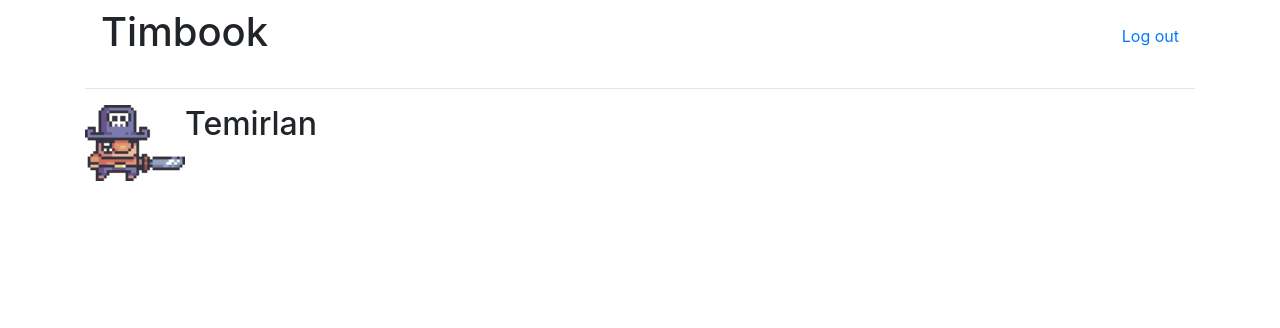
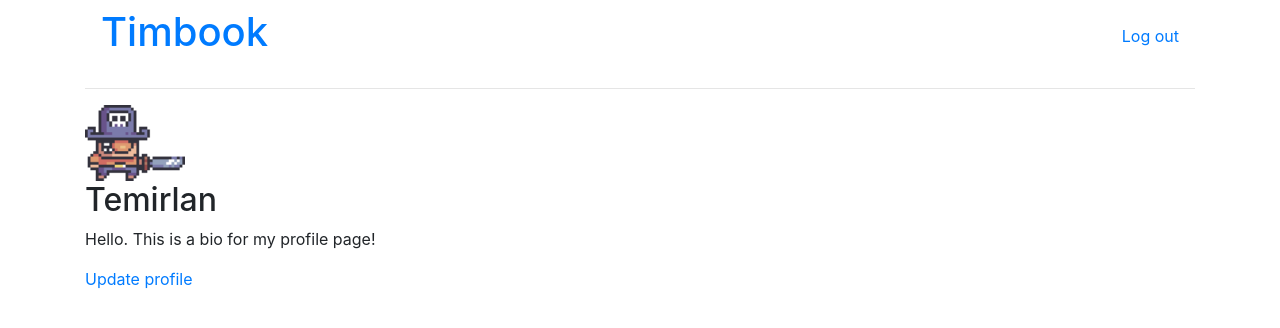
Before and after one commit to Temirlan504/socialNetwork, a Django app: page /users/profile/ in a window 1280 px wide. Shown: the top 328 px of the page. Run offline with Django 4.2, Linux system fonts and the light colour scheme; a user stored in the database is signed in; data comes from the database, SQL or seed files in the repository; both versions use the stored data as it was after the commit.

Commit message:
Added feature to update profile
Added feature to update profile

```diff
--- a/newsfeed/templates/newsfeed/main.html
+++ b/newsfeed/templates/newsfeed/main.html
@@ -3,11 +3,12 @@
 {% block body %}
     <div class="navbar">
         <h1>Timbook</h1>
+        <a href="{% url 'users:profile' %}"><img src="{{ user.profile.image.url }}" width="40px"></a>
         <a href="{% url 'users:logout' %}">Log out</a>
     </div>
     <hr>
     {% for post in posts %}
-        <h6><a href="{% url 'users:profile' %}">{{ post.author }}</a></h6>
+        <h6>{{ post.author }}</h6>
         <h6>{{ post.date_posted }}</h6>
         <h2>{{ post.title }}</h2>
         <p>{{ post.content }}</p>
--- a/users/models.py
+++ b/users/models.py
@@ -1,9 +1,21 @@
 from django.db import models
 from django.contrib.auth.models import User
+from PIL import Image
 
 class Profile(models.Model):
     user = models.OneToOneField(User, on_delete=models.CASCADE)
     image = models.ImageField(default="default.jpg", upload_to="profile_pics")
+    bio = models.TextField(blank=True)
 
     def __str__(self):
         return self.user.username
+
+    # Resizing images to save memory
+    def save(self):
+        super().save()
+
+        img = Image.open(self.image.path)
+        if img.height > 300 or img.width > 300:
+            output_size = (300, 300)
+            img.thumbnail(output_size)
+            img.save(self.image.path)
--- a/users/signals.py
+++ b/users/signals.py
@@ -3,6 +3,7 @@ from django.contrib.auth.models import User
 from django.dispatch import receiver
 from .models import Profile
 
+# Creating a profile for newly reistered users
 @receiver(post_save, sender=User)
 def create_profile(sender, instance, created, **kwargs):
     if created:
@@ -11,3 +12,5 @@ def create_profile(sender, instance, created, **kwargs):
 @receiver(post_save, sender=User)
 def save_profile(sender, instance, **kwargs):
     instance.profile.save()
+
+# Delete profile pics when user uploads a new one
--- a/users/templates/users/profile.html
+++ b/users/templates/users/profile.html
@@ -2,10 +2,13 @@
 
 {% block body %}
     <div class="navbar">
-        <h1>Timbook</h1>
+        <a href="{% url 'newsfeed:main' %}"><h1>Timbook</h1></a>
         <a href="{% url 'users:logout' %}">Log out</a>
     </div>
     <hr>
-    <img src="{{ user.profile.image.url }}" style="float: left;" width="100px">
+    <img src="{{ user.profile.image.url }}" width="100px">
     <h2>{{ user.username }}</h2>
+    <p>{{ user.profile.bio }}</p>
+
+    <a href="{% url 'users:update' %}">Update profile</a>
 {% endblock %}
--- a/users/urls.py
+++ b/users/urls.py
@@ -7,5 +7,6 @@ urlpatterns = [
     path('register/', views.register_view, name="register"),
     path('login/', views.login_view, name="login"),
     path('logout/', views.logout_view, name="logout"),
-    path('profile/', views.profile_view, name="profile")
+    path('profile/', views.profile_view, name="profile"),
+    path('profile_update/', views.profile_update_view, name="update")
 ]
--- a/users/views.py
+++ b/users/views.py
@@ -1,9 +1,30 @@
 from django.shortcuts import render, redirect
 from django.contrib.auth.forms import UserCreationForm
 from django.contrib.auth import authenticate, login, logout
+from .forms import UserUpdateForm, ProfileUpdateForm
 
 def profile_view(request):
     return render(request, "users/profile.html")
+
+def profile_update_view(request):
+    if request.method == "POST":
+        u_form = UserUpdateForm(request.POST, instance=request.user) # "instance=" fills forms
+        p_form = ProfileUpdateForm(request.POST,
+                                   request.FILES,
+                                   instance=request.user.profile)
+        if u_form.is_valid() and p_form.is_valid():
+            u_form.save()
+            p_form.save()
+            return redirect("users:profile")
+    else:
+        u_form = UserUpdateForm(instance=request.user) # "instance=" fills forms
+        p_form = ProfileUpdateForm(instance=request.user.profile)
+
+    return render(request, "users/profile_update.html", {
+        "u_form": u_form,
+        "p_form": p_form
+    })
+
 
 def register_view(request):
     if request.method == "POST":
```
Also changed, not shown: users/forms.py (added, +13 -0 lines), users/templates/users/profile_update.html (added, +15 -0 lines), db.sqlite3, media/profile_pics/1_susxYXH.png (renamed from media/profile_pics/1.png), media/profile_pics/hat.png (added), users/migrations/0002_profile_bio.py (added).
